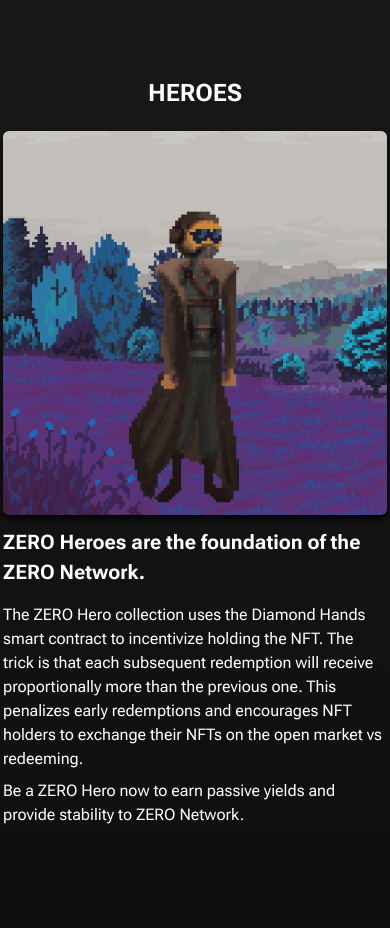
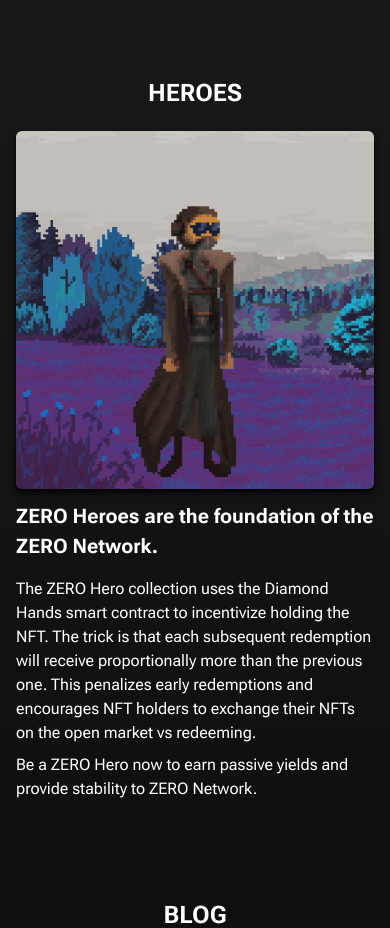
Before and after one commit to zerodao-finance/zero-landing, a Next.js app: page / in a window 390 px wide. Shown: the part 2160-3088 px from the top of the page. Built offline with nearby package versions, Linux system fonts and the light colour scheme; no server answers.

Commit message:
fixed responsiveness

```diff
--- a/src/ui/views/zero-heroes.tsx
+++ b/src/ui/views/zero-heroes.tsx
@@ -7,12 +7,14 @@ const ZeroHeroes = () => {
     <Background color="bg-gradient-to-b from-gray-900 to-gray-1000">
       <Section vertical verticalCenter yPadding="py-10 lg:py-20" title="Heroes">
         <div className="flex flex-col lg:flex-row gap-3 lg:gap-6">
-          <img
-            src={`/assets/zhero-preview.gif`}
-            alt="Zero Heroes GIF"
-            loading="lazy"
-            className="rounded-md shadow-md shadow-black max-w-sm float"
-          />
+          <div>
+            <img
+              src={`/assets/zhero-preview.gif`}
+              alt="Zero Heroes GIF"
+              loading="lazy"
+              className="rounded-md shadow-md shadow-black max-w-sm float w-full sm:w-auto"
+            />
+          </div>
           <div className="flex flex-col gap-2">
             <T.Title text="ZERO Heroes are the foundation of the ZERO Network." />
             <div className="flex flex-col gap-2 lg:gap-4">
```
